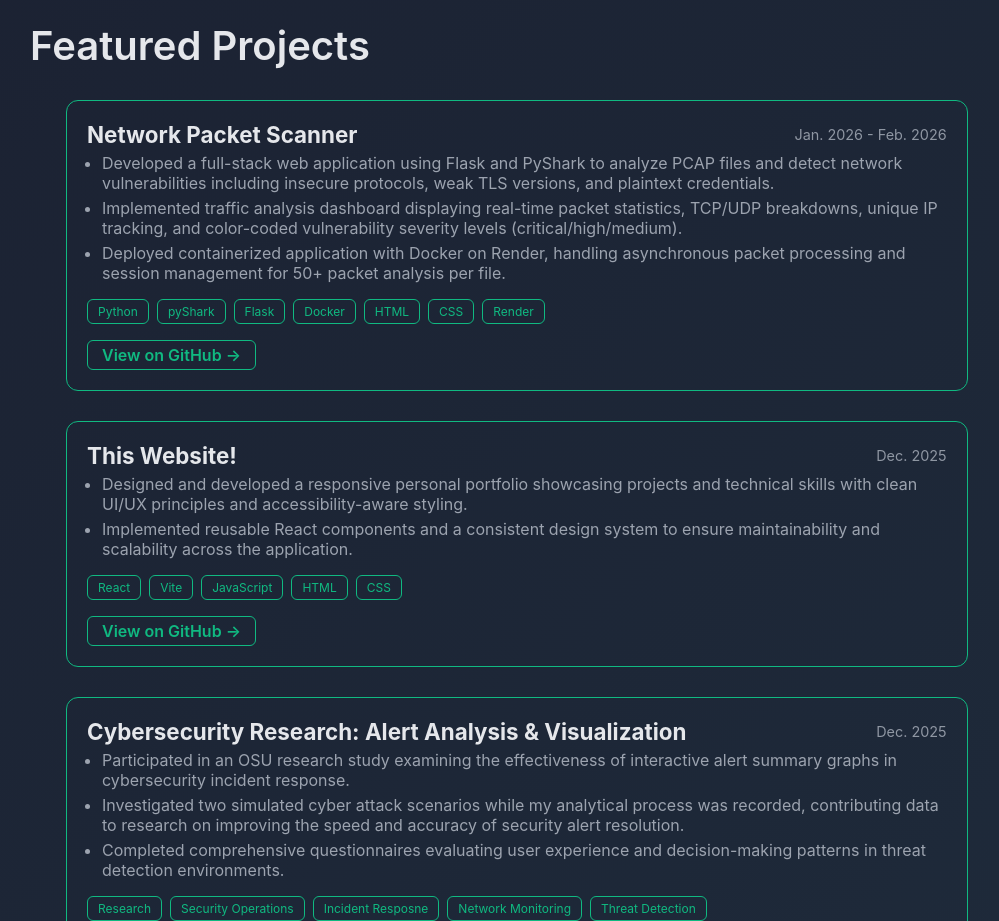
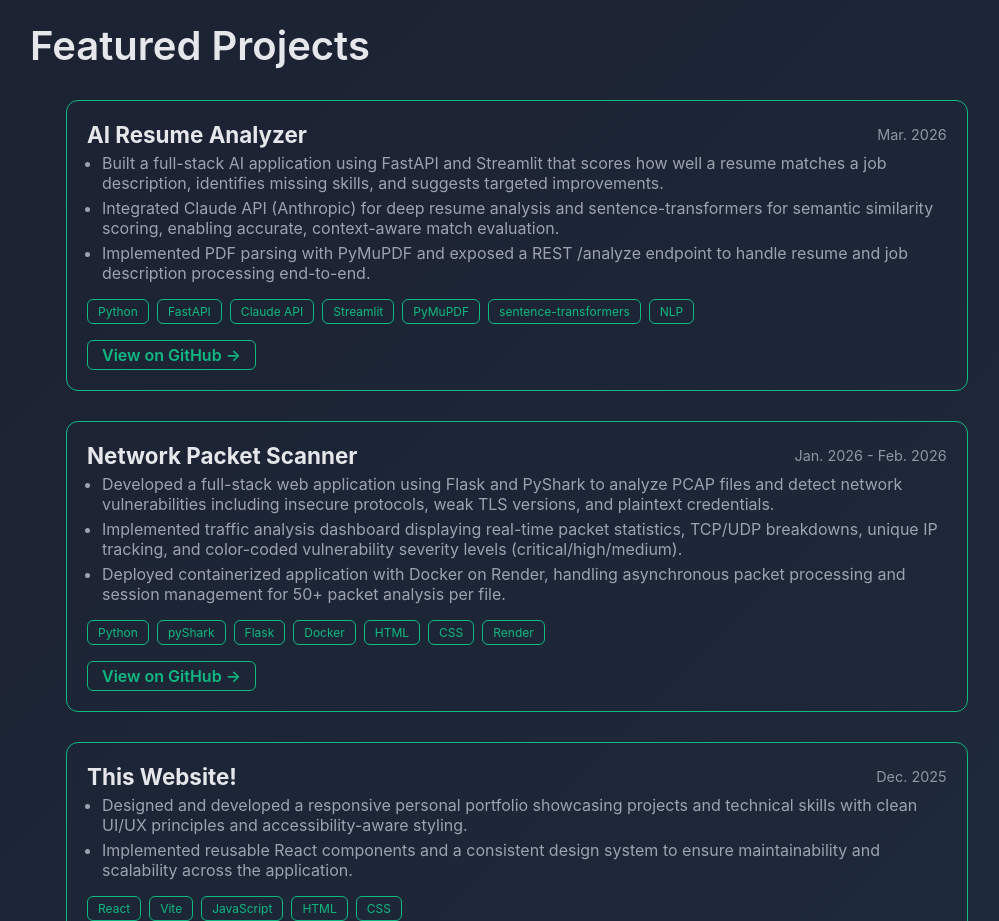
Before and after one commit to JaysonGaa/jayson-portfolio, a React (Vite) app: page / in a window 1280 px wide. Shown: the part 1320-2241 px from the top of the page, without its empty margins (123-1122 px from the left). Built offline with nearby package versions, Linux system fonts and the light colour scheme.

Commit message:
Added AI resume project

```diff
--- a/src/components/Projects/Projects.jsx
+++ b/src/components/Projects/Projects.jsx
@@ -11,6 +11,31 @@ import TextCard from '../TextCard/TextCard.jsx'
 const Projects = () => {
   return (
     <div className="projects">
+
+      {/* AI Resume Analyzer */}
+      <TextCard
+      title = 'AI Resume Analyzer'
+      date = 'Mar. 2026'
+      description = {
+        [
+        'Built a full-stack AI application using FastAPI and Streamlit that scores how well a resume matches a job description, identifies missing skills, and suggests targeted improvements.',
+        'Integrated Claude API (Anthropic) for deep resume analysis and sentence-transformers for semantic similarity scoring, enabling accurate, context-aware match evaluation.',
+        'Implemented PDF parsing with PyMuPDF and exposed a REST /analyze endpoint to handle resume and job description processing end-to-end.'
+        ]
+      }
+      tags = {
+        [
+        'Python',
+        'FastAPI',
+        'Claude API',
+        'Streamlit',
+        'PyMuPDF',
+        'sentence-transformers',
+        'NLP'
+        ]}
+        link = "https://github.com/JaysonGaa/AI-Resume-Analyzer"
+        linkText = ' View on GitHub →'
+      />
 
       {/* Packet Scanner */}
       <TextCard
```
